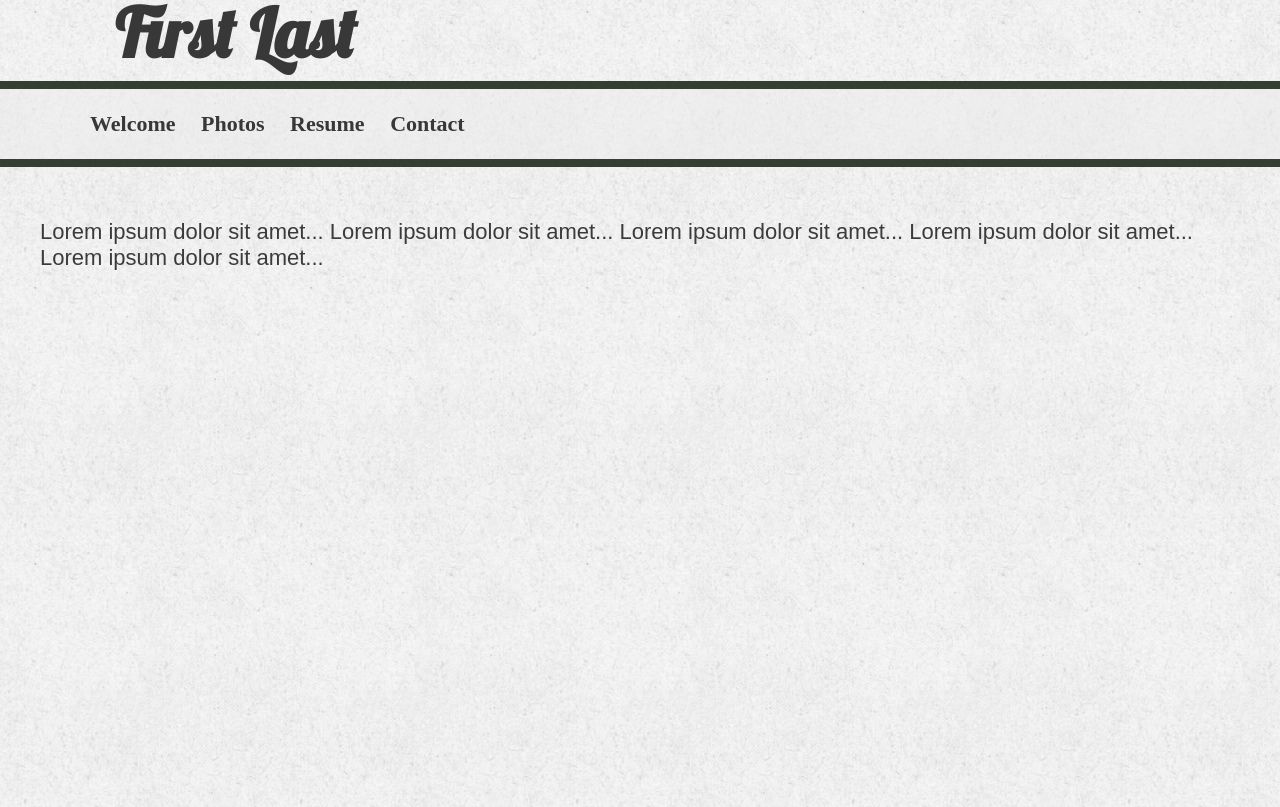
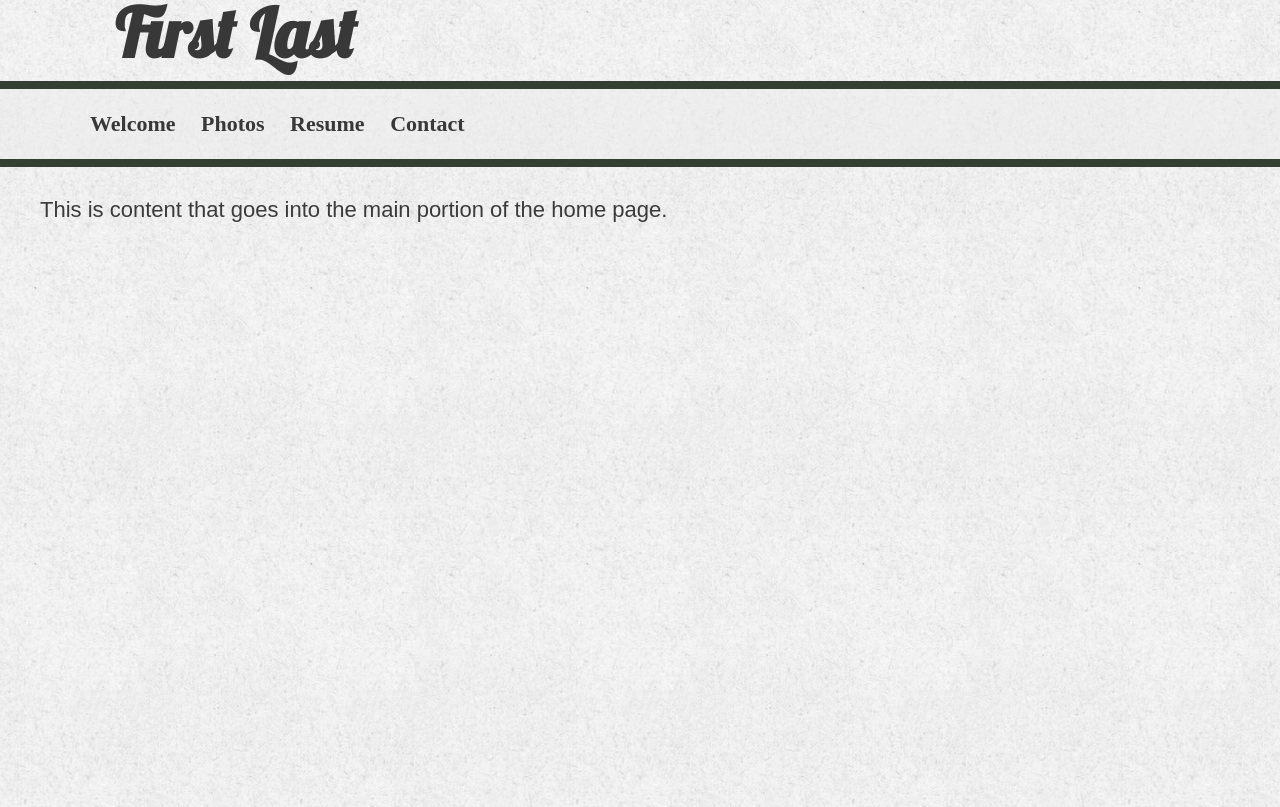
Before and after one commit to brandon-foster/template-1, a PHP site: page / in a window 1280 px wide. Run offline with PHP 8.4, Linux system fonts and the light colour scheme; some libraries are stand-ins or nearby versions; some web fonts are replaced.

Commit message:
Have index main div read from text file.

```diff
--- /dev/null
+++ b/includes/content/main-home.txt
@@ -0,0 +1 @@
+This is content that goes into the main portion of the home page.
--- a/index.php
+++ b/index.php
@@ -1,22 +1,22 @@
 <html>
 <head>
-    <meta charset="utf-8">
-    <?php include"includes/links-include.php" ?>
+<meta charset="utf-8">
+    <?php include"includes/links-include.php"?>
     <title>Portfolio</title>
 </head>
 <body>
-    <div id="container">
-        <?php include"includes/top-bar-include.php" ?>
+	<div id="container">
+        <?php include"includes/top-bar-include.php"?>
 
         <?php include"includes/nav-include.php"?>
 
         <div id="main">
-            <p>Lorem ipsum dolor sit amet... Lorem ipsum dolor sit amet... Lorem
-            ipsum dolor sit amet... Lorem ipsum dolor sit amet... Lorem ipsum dolor sit amet... </p>
+        	<?php include 'includes/content/main-home.txt'; ?>
         </div>
-    </div>
+	</div>
 
-    <!-- jQuery -->
-    <script src="//ajax.googleapis.com/ajax/libs/jquery/1.11.0/jquery.min.js"></script>
+	<!-- jQuery -->
+	<script
+		src="//ajax.googleapis.com/ajax/libs/jquery/1.11.0/jquery.min.js"></script>
 </body>
 </html>
```
